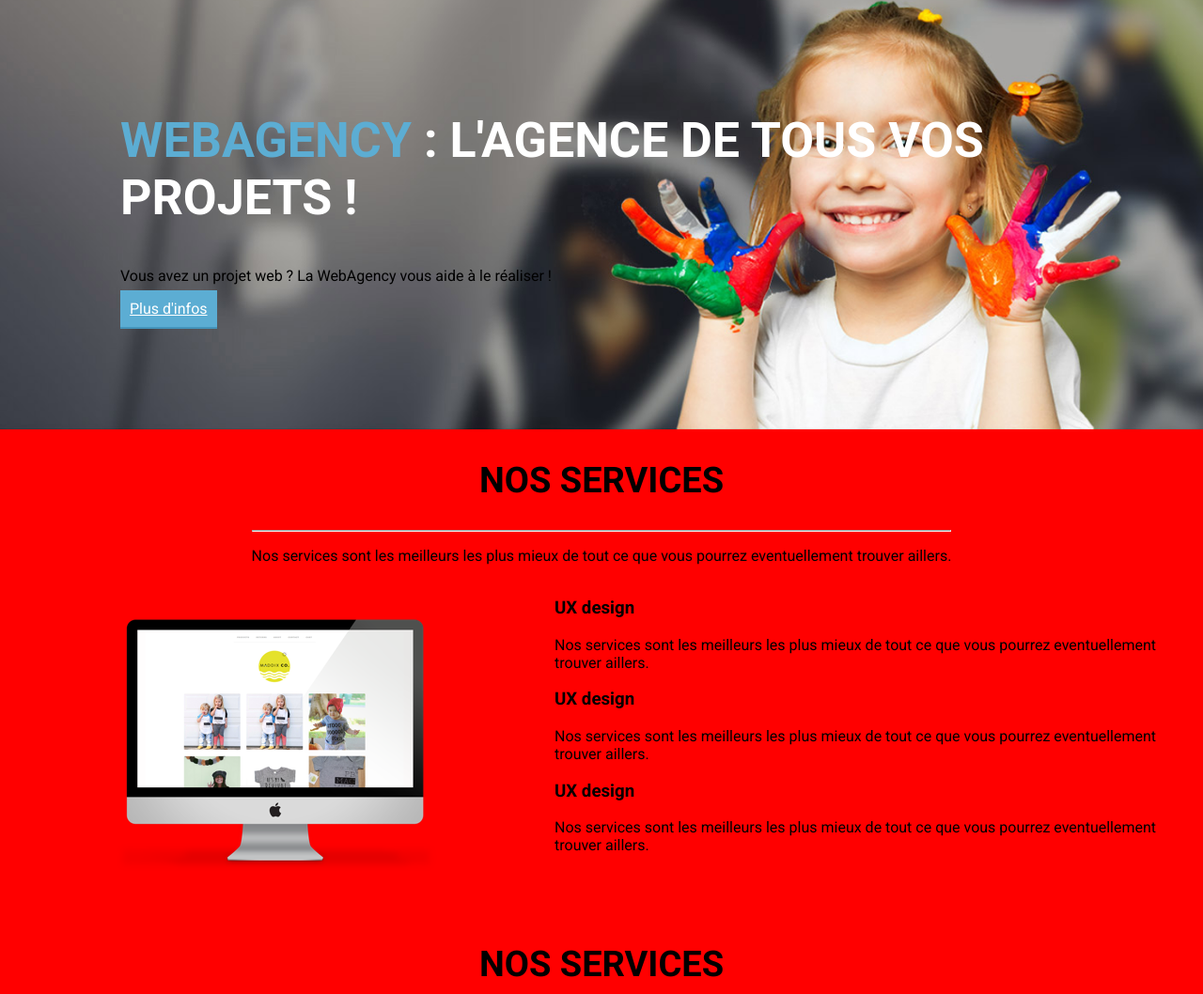
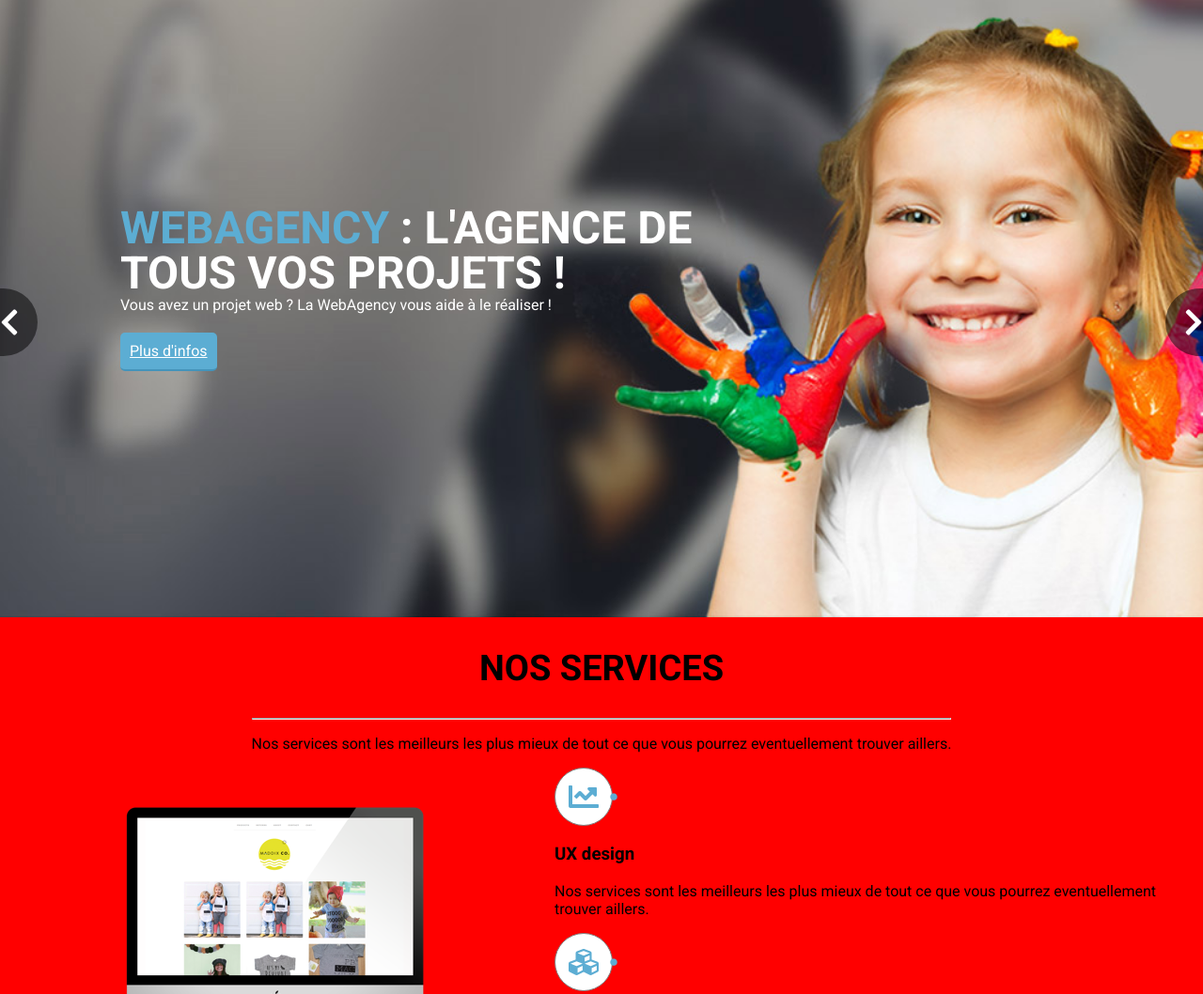
Before and after one commit to MarCarp/OC-DWJ-Projet1, a plain HTML site: page index.html in a window 1280 px wide. Shown: the part 123-1181 px from the top of the page at 94% size. Drawn offline with Linux system fonts and the light colour scheme.

Commit message:
Modification html+css

```diff
--- a/index.html
+++ b/index.html
@@ -5,6 +5,7 @@
 	<meta charset="utf-8">
 	<meta name="viewport" content="width=device-width, user-scalable=no">
 	<link rel="stylesheet" type="text/css" href="style.css">
+	<link rel="stylesheet" type="text/css" href="https://cdnjs.cloudflare.com/ajax/libs/font-awesome/5.11.2/css/all.min.css">
 </head>
 <body>
 	<header>
@@ -30,8 +31,8 @@
 				<a class="btn-blue" href="#">Plus d'infos</a>
 			</div>
 		</div>
-		<div class="btn before"></div>
-		<div class="btn after"></div>
+		<i class="btn before fas fa-chevron-left fa-2x"></i>
+		<i class="btn after fas fa-chevron-right fa-2x"></i>
 	</section>
 	<section id="services">
 		<div class="en-tete">
@@ -48,7 +49,8 @@
 			<div class="col">
 				<div class="row">
 					<div class="picto">
-
+						<i class="fas fa-chart-line fa-2x"></i>
+						<div class="dot"></div>
 					</div>
 					<div class="service">
 						<h3>UX design</h3>
@@ -57,7 +59,8 @@
 				</div>
 				<div class="row">
 					<div class="picto">
-
+						<i class="fas fa-cubes fa-2x"></i>
+						<div class="dot"></div>
 					</div>
 					<div class="service">
 						<h3>UX design</h3>
@@ -66,7 +69,8 @@
 				</div>
 				<div class="row">
 					<div class="picto">
-
+						<i class="fas fa-chart-pie fa-2x"></i>
+						<div class="dot"></div>
 					</div>
 					<div class="service">
 						<h3>UX design</h3>
--- a/style.css
+++ b/style.css
@@ -76,7 +76,7 @@ header nav li a:hover {
 section#header-title
 {
 	position: relative;
-	height: 500px;
+	height: 700px;
 	background-image: url("images/bg1.jpg");
 	background-size: cover;
     background-position: center;
@@ -89,15 +89,38 @@ section#header-title .container {
 section#header-title .main h1 strong {
     color: #5cadd3;
 }
+section#header-title .main h1,
+section#header-title .main p {
+    color: white;
+    margin: 0;
+}
 section#header-title .main h1 {
+	line-height: 100%;
+	width: 70%;
     text-transform: uppercase;
-    color: white;
-    font-size: 52px;
+    font-size: 48px;
+}
+section#header-title .btn-blue {
+    display: inline-block;
+    margin-top: 20px;
+    border-radius: 5px;
 }
 section#header-title .btn {
-	position: absolute;
-	height: 10px;
-	width: 10px;
+    color: white;
+    background-color: rgba(0,0,0,0.5);
+    position: absolute;
+    top: 50%;
+    cursor: pointer;
+}
+section#header-title .btn.before {
+    padding: 20px 20px 20px 0;
+    left: 0;
+    border-radius: 0 50px 50px 0;
+}
+section#header-title .btn.after {
+    padding: 20px 0 20px 20px;
+    right: 0;
+    border-radius: 50px 0 0 50px;
 }
 /* SECTION SERVICES */
 section#services {
@@ -111,6 +134,35 @@ section#services .en-tete {
 }
 section#services .main {
     display: flex;
+}
+section#services .picto {
+    position: relative;
+    display: flex;
+    justify-content: center;
+    align-items: center;
+    color: #5cadd3;
+    background-color: white;
+    height: 60px;
+    width: 60px;
+    border: 1px solid gray;
+    border-radius: 50%;
+}
+section#services .picto .dot {
+    content: "";
+    position: absolute;
+    width: 100%;
+    height: 100%;
+    transform: rotate(0);
+    transition: all 1s;
+}
+section#services .picto .dot:hover {
+    transform: rotate(360deg);
+}
+section#services .picto .dot:after {
+    content: "\23FA";
+    position: absolute;
+    right: -10%;
+    top: 35%;
 }
 /* SECTION PROJETS */
 section#projets {
```
